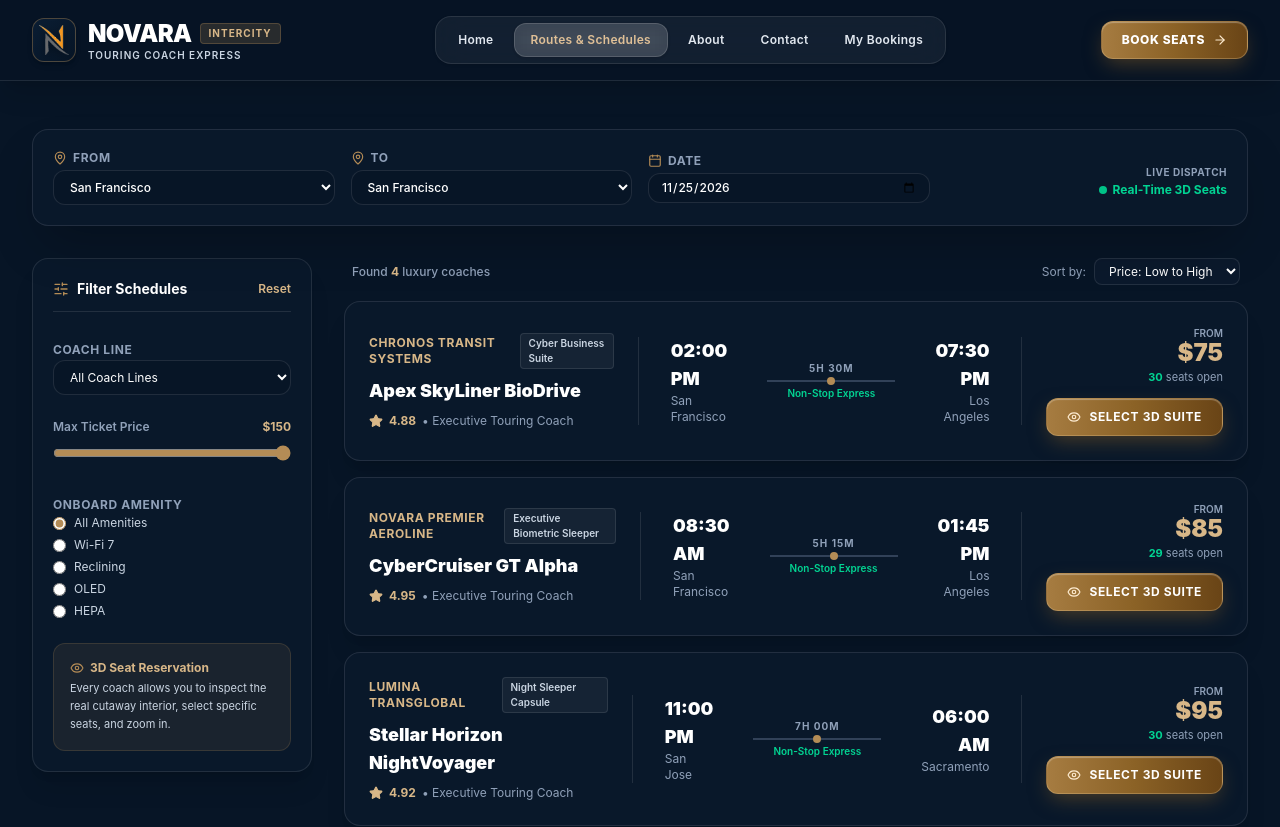
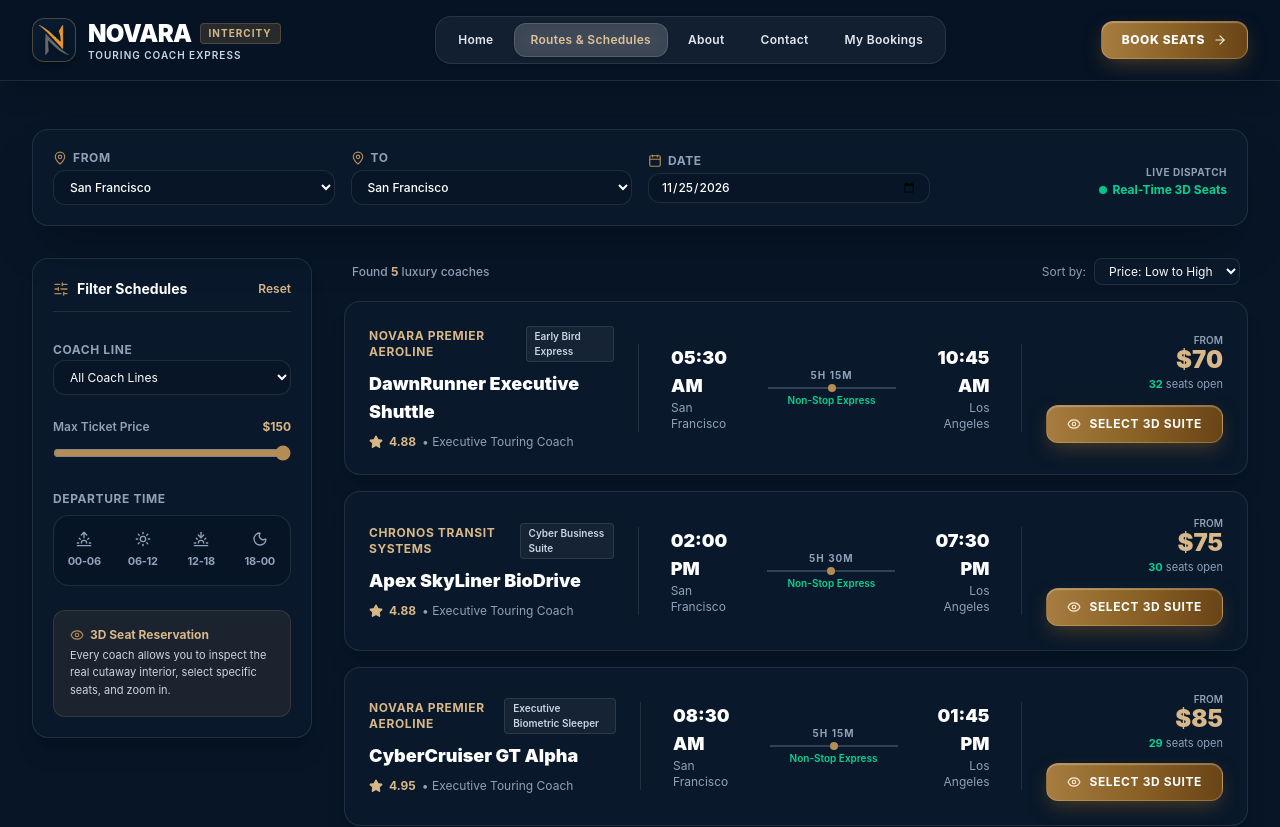
Before and after one commit to CodewithShahriar/Novara, a Next.js app: page /routes in a window 1280 px wide. Shown: the top 827 px of the page. Built offline with nearby package versions, Linux system fonts and the light colour scheme.

Commit message:
feat(routes): replace onboard amenity filter with 4-slot departure time filter

```diff
--- a/src/app/routes/page.tsx
+++ b/src/app/routes/page.tsx
@@ -22,8 +22,34 @@ import {
   SlidersHorizontal,
   Bus,
   Eye,
+  Sunrise,
+  Sun,
+  Sunset,
+  Moon,
 } from 'lucide-react';
 import { INITIAL_BUSES, CITIES } from '@/lib/mock-data';
+
+const TIME_SLOTS = [
+  { id: '00-06', range: '00-06', label: 'Early Morning (00:00 - 06:00)', icon: Sunrise },
+  { id: '06-12', range: '06-12', label: 'Morning (06:00 - 12:00)', icon: Sun },
+  { id: '12-18', range: '12-18', label: 'Afternoon (12:00 - 18:00)', icon: Sunset },
+  { id: '18-00', range: '18-00', label: 'Night (18:00 - 24:00)', icon: Moon },
+];
+
+function getSlotForTime(timeStr: string): string {
+  const match = timeStr.match(/(\d+):(\d+)\s*(AM|PM)?/i);
+  if (!match) return '06-12';
+  let hour = parseInt(match[1], 10);
+  const isPM = match[3]?.toUpperCase() === 'PM';
+  const isAM = match[3]?.toUpperCase() === 'AM';
+  if (isPM && hour < 12) hour += 12;
+  if (isAM && hour === 12) hour = 0;
+
+  if (hour >= 0 && hour < 6) return '00-06';
+  if (hour >= 6 && hour < 12) return '06-12';
+  if (hour >= 12 && hour < 18) return '12-18';
+  return '18-00';
+}
 
 function RoutesContent() {
   const searchParams = useSearchParams();
@@ -40,7 +66,7 @@ function RoutesContent() {
 
   const [selectedOperator, setSelectedOperator] = useState<string>('all');
   const [maxPrice, setMaxPrice] = useState<number>(150);
-  const [selectedAmenity, setSelectedAmenity] = useState<string>('all');
+  const [selectedTimeSlot, setSelectedTimeSlot] = useState<string>('all');
   const [sortOption, setSortOption] = useState<'price-asc' | 'price-desc' | 'duration' | 'rating'>('price-asc');
 
   const filteredBuses = useMemo(() => {
@@ -52,10 +78,8 @@ function RoutesContent() {
 
     list = list.filter((b) => b.basePrice <= maxPrice);
 
-    if (selectedAmenity !== 'all') {
-      list = list.filter((b) =>
-        b.amenities.some((a) => a.toLowerCase().includes(selectedAmenity.toLowerCase()))
-      );
+    if (selectedTimeSlot !== 'all') {
+      list = list.filter((b) => getSlotForTime(b.departureTime) === selectedTimeSlot);
     }
 
     if (sortOption === 'price-asc') {
@@ -67,7 +91,7 @@ function RoutesContent() {
     }
 
     return list;
-  }, [selectedOperator, maxPrice, selectedAmenity, sortOption]);
+  }, [selectedOperator, maxPrice, selectedTimeSlot, sortOption]);
 
   const operators = Array.from(new Set(INITIAL_BUSES.map((b) => b.operator)));
 
@@ -160,9 +184,9 @@ function RoutesContent() {
                   onClick={() => {
                     setSelectedOperator('all');
                     setMaxPrice(150);
-                    setSelectedAmenity('all');
+                    setSelectedTimeSlot('all');
                   }}
-                  className="text-xs text-[#D8B788] font-semibold hover:underline"
+                  className="text-xs text-[#D8B788] font-semibold hover:underline cursor-pointer"
                 >
                   Reset
                 </button>
@@ -204,27 +228,44 @@ function RoutesContent() {
                 />
               </div>
 
-              {/* Amenities */}
+              {/* Departure Time Slots Filter (Matches Reference UI) */}
               <div className="space-y-2">
-                <label className="text-xs font-bold uppercase text-slate-400 tracking-wider">
-                  Onboard Amenity
-                </label>
-                <div className="space-y-1.5 text-xs text-slate-300">
-                  {['all', 'Wi-Fi 7', 'Reclining', 'OLED', 'HEPA'].map((amenity) => (
-                    <label
-                      key={amenity}
-                      className="flex items-center gap-2 cursor-pointer hover:text-white"
+                <div className="flex items-center justify-between">
+                  <label className="text-xs font-bold uppercase text-slate-400 tracking-wider">
+                    Departure Time
+                  </label>
+                  {selectedTimeSlot !== 'all' && (
+                    <button
+                      type="button"
+                      onClick={() => setSelectedTimeSlot('all')}
+                      className="text-[10px] text-[#D8B788] hover:underline cursor-pointer lowercase"
                     >
-                      <input
-                        type="radio"
-                        name="amenity"
-                        checked={selectedAmenity === amenity}
-                        onChange={() => setSelectedAmenity(amenity)}
-                        className="accent-[#B48C56]"
-                      />
-                      <span>{amenity === 'all' ? 'All Amenities' : amenity}</span>
-                    </label>
-                  ))}
+                      clear
+                    </button>
+                  )}
+                </div>
+
+                <div className="grid grid-cols-4 gap-1.5 p-1 rounded-2xl bg-[#071526]/80 border border-white/10">
+                  {TIME_SLOTS.map((slot) => {
+                    const isSelected = selectedTimeSlot === slot.id;
+                    const Icon = slot.icon;
+                    return (
+                      <button
+                        key={slot.id}
+                        type="button"
+                        onClick={() => setSelectedTimeSlot(isSelected ? 'all' : slot.id)}
+                        className={`flex flex-col items-center justify-center py-2.5 px-1 rounded-xl transition-all cursor-pointer ${
+                          isSelected
+                            ? 'bg-gradient-to-b from-[#A67C41]/35 to-[#694416]/50 border border-[#E0BE86]/50 text-[#FDEBD0] shadow-[0_4px_12px_rgba(166,124,65,0.25)]'
+                            : 'text-slate-400 hover:text-white hover:bg-white/5 border border-transparent'
+                        }`}
+                        title={slot.label}
+                      >
+                        <Icon className={`w-4 h-4 mb-1.5 ${isSelected ? 'text-[#E5C287]' : 'text-slate-400'}`} />
+                        <span className="text-[11px] font-bold tracking-tight">{slot.range}</span>
+                      </button>
+                    );
+                  })}
                 </div>
               </div>
 
--- a/src/lib/mock-data.ts
+++ b/src/lib/mock-data.ts
@@ -232,6 +232,39 @@ export const INITIAL_BUSES: BusDetails[] = [
       noiseCancellingCabin: true,
       fastChargePorts: true,
     }
+  },
+  {
+    id: 'bus-5',
+    name: 'DawnRunner Executive Shuttle',
+    operator: 'Novara Premier AeroLine',
+    model: 'NC-7500 AeroGlide',
+    type: 'Early Bird Express',
+    totalSeats: 36,
+    availableSeats: 32,
+    basePrice: 70,
+    rating: 4.88,
+    reviewsCount: 185,
+    departureTime: '05:30 AM',
+    arrivalTime: '10:45 AM',
+    duration: '5h 15m',
+    fromCity: 'San Francisco',
+    toCity: 'Los Angeles',
+    date: '2026-11-25',
+    amenities: [
+      'Wi-Fi 7 Starlink',
+      'Artisan Morning Coffee Bar',
+      'Quiet Cabin Zone',
+      'Fast USB-C 100W PD',
+    ],
+    imageUrl: 'https://images.unsplash.com/photo-1570125909232-eb263c188f7e?auto=format&fit=crop&w=1200&q=80',
+    seats: generateSeatsForBus('bus-5', 70),
+    features: {
+      electricAutonomous: true,
+      panoramicRoof: false,
+      hepaFilterAir: true,
+      noiseCancellingCabin: true,
+      fastChargePorts: true,
+    }
   }
 ];
 
```
